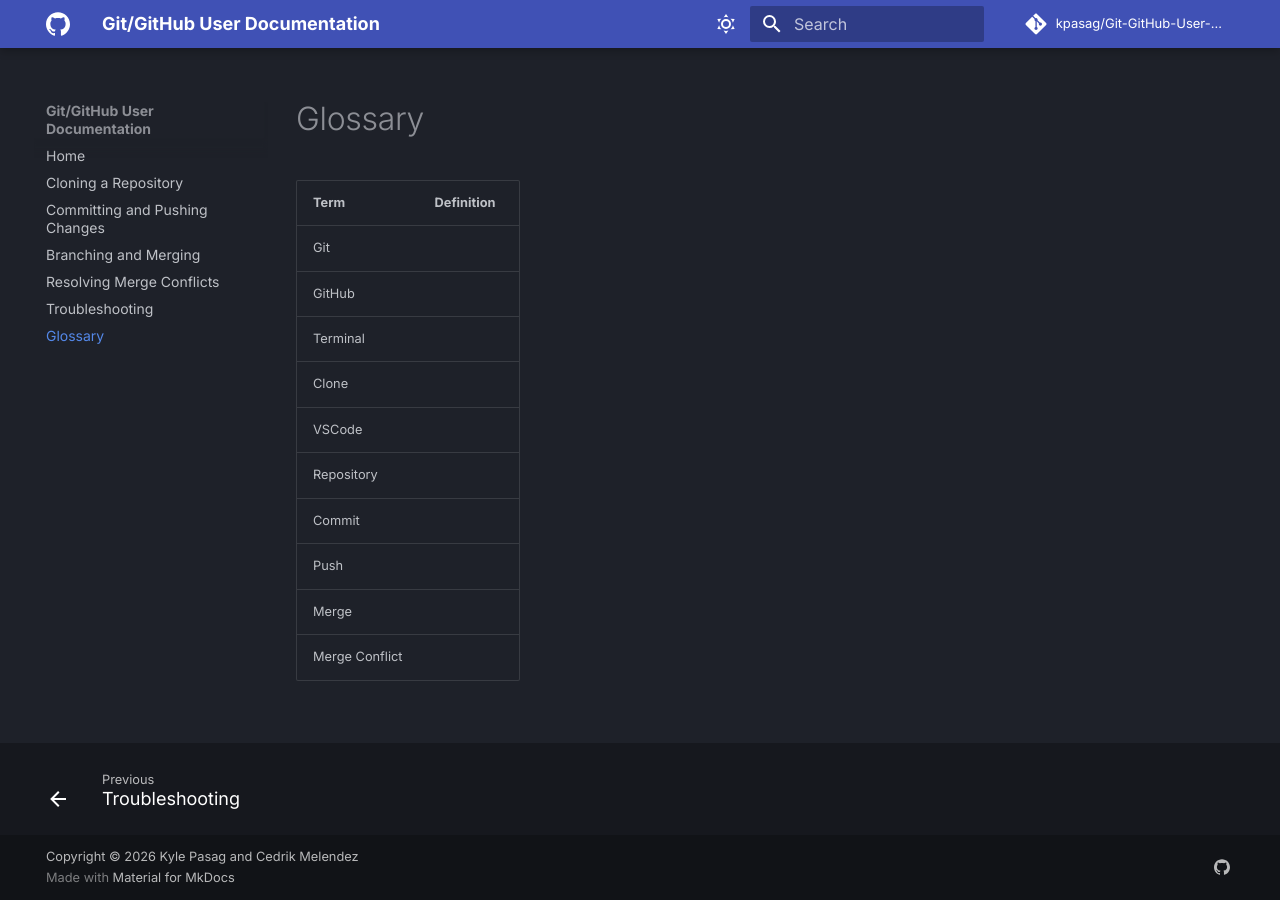
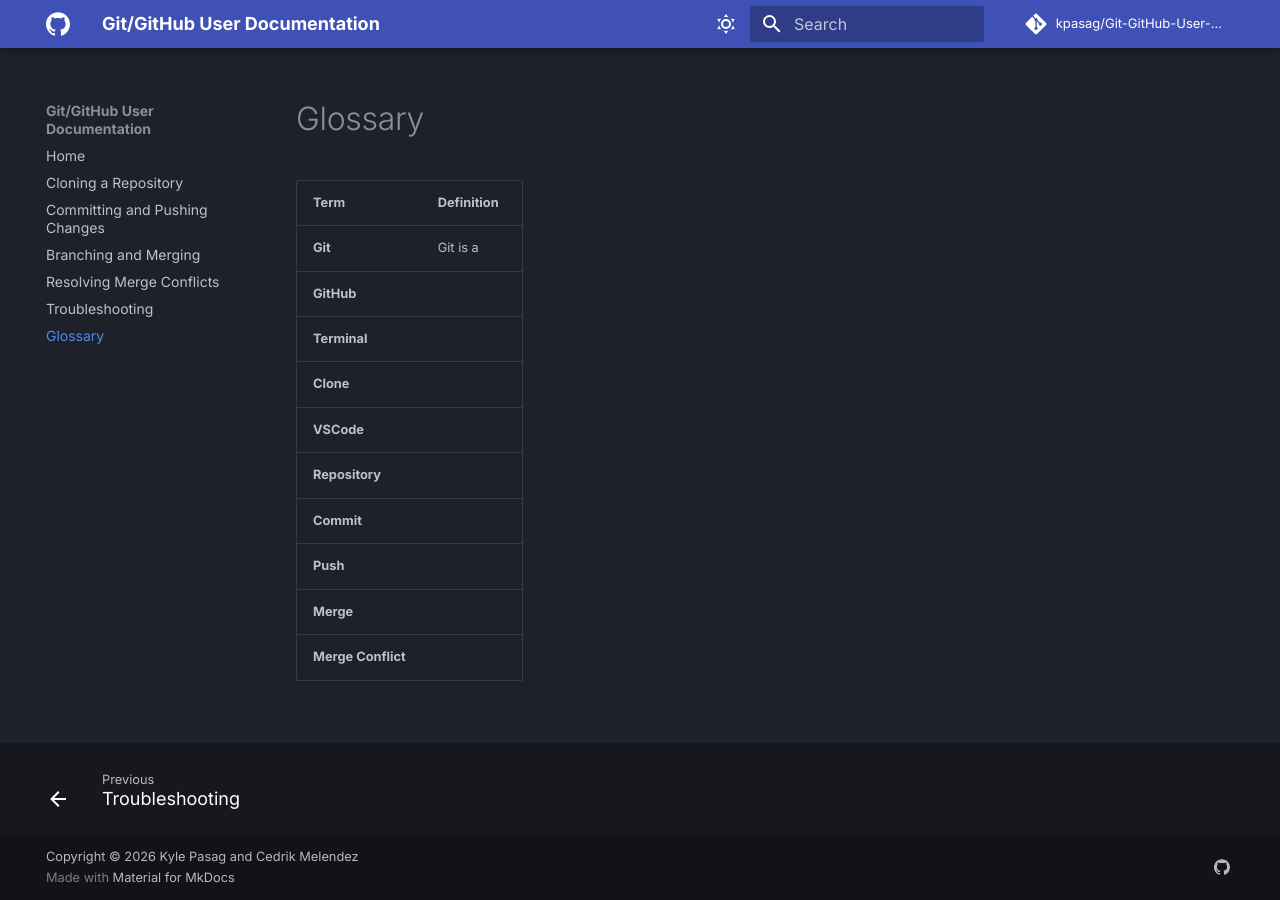
Before and after one commit to kpasag/Git-GitHub-User-Documentation, an MkDocs documentation site: the page built from docs/glossary.md, in a window 1280 px wide. Built offline with MkDocs 1.6.1 and Material for MkDocs 9.7.7, drawn with Linux system fonts in a browser that asks for light colours; comment, search, counter and statistics services are not loaded.

Commit message:
Initial table for glossary

```diff
--- a/docs/glossary.md
+++ b/docs/glossary.md
@@ -1,13 +1,13 @@
 # Glossary
-| Term           | Definition |
-|----------------|------------|
-| Git            |            |
-| GitHub         |            |
-| Terminal       |            |
-| Clone          |            |
-| VSCode         |            |
-| Repository     |            |
-| Commit         |            |
-| Push           |            |
-| Merge          |            |
-| Merge Conflict |            |
+| Term               | Definition |
+|--------------------|------------|
+| **Git**            | Git is a   |
+| **GitHub**         |            |
+| **Terminal**       |            |
+| **Clone**          |            |
+| **VSCode**         |            |
+| **Repository**     |            |
+| **Commit**         |            |
+| **Push**           |            |
+| **Merge**          |            |
+| **Merge Conflict** |            |
```
